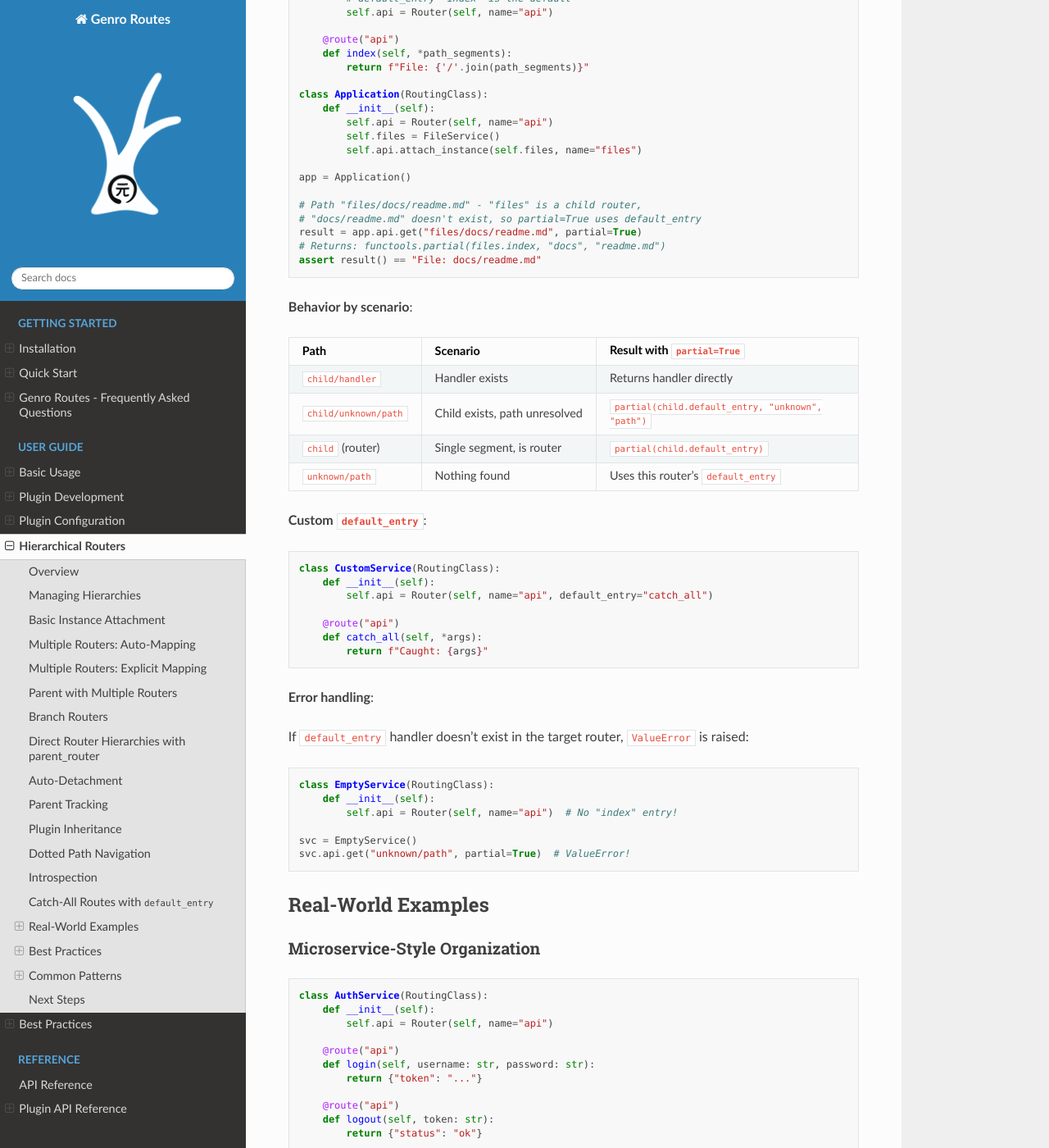
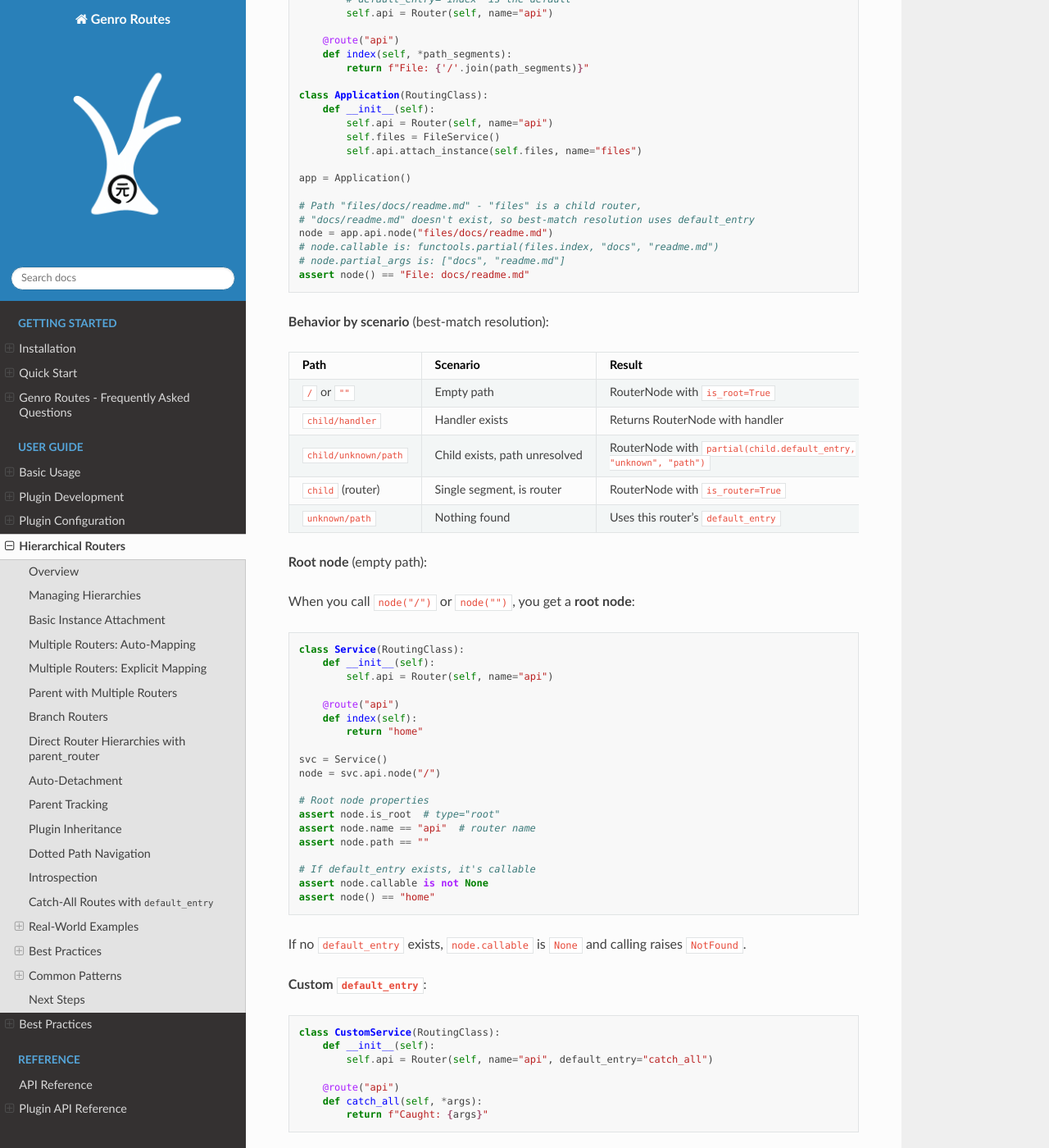
Before and after one commit to genropy/genro-routes, a Sphinx documentation site: the page built from docs/guide/hierarchies.md, in a window 1280 px wide and 1400 px high, scrolled down 9935 px. Shown: the whole window at 82% size. Built offline with Sphinx 7.4.7 and the Read the Docs theme 3.1.0, drawn with Linux system fonts in a browser that asks for light colours; pages that are not in the unit, such as notebooks, are missing from menus; some of the changed text lies outside the part shown.

Commit message:
feat: add RouterNode class, custom exception mapping, and root node type
- Add RouterNode wrapper class for node() results with callable interface
- Add NotAuthenticated exception (401) distinct from NotAuthorized (403)
- Add errors parameter to node() for custom exception mapping
- Add type='root' for empty path resolution (node('/') or node(''))
- Export RouterNode.ERROR_CODES and DEFAULT_EXCEPTIONS for discoverability

````diff
--- a/docs/guide/hierarchies.md
+++ b/docs/guide/hierarchies.md
@@ -7,7 +7,7 @@ Build complex routing structures with nested routers, dotted path navigation, an
 Genro Routes supports hierarchical router composition where:
 
 - **Parent routers** can have **child routers** attached through explicit instance binding
-- **Path separator** `/` navigates the hierarchy (`root.api.get("users/list")`)
+- **Path separator** `/` navigates the hierarchy (`root.api.node("users/list")()`)
 - **Plugins propagate** from parent to children automatically
 - **Each level** maintains independent handler registration
 - **Parent tracking** maintains the relationship between parent and child instances
@@ -51,12 +51,12 @@ parent = Parent()
 parent.api.attach_instance(parent.child, name="sales")
 
 # Access through hierarchy
-assert parent.api.get("sales/list")() == "child:list"
+assert parent.api.node("sales/list")() == "child:list"
 
-# get() can also return the child router directly
-child_router = parent.api.get("sales")
-assert child_router is not None
-assert child_router.name == "api"
+# node() can also return info about the child router
+child_node = parent.api.node("sales")
+assert child_node.is_router
+assert child_node.name == "api"
 
 # Parent tracking is automatic
 assert parent.child._routing_parent is parent
@@ -73,11 +73,11 @@ assert parent.child._routing_parent is None
 - Parent tracking is handled automatically
 - Detachment clears the parent reference
 
-**`get()` return values**:
+**`node()` return values**:
 
-- Returns a **callable** if the path points to a handler
-- Returns a **Router** if the path points to a child router
-- Returns **None** if nothing is found (no exception raised)
+- Returns a **callable RouterNode** if the path points to a handler
+- Returns a **RouterNode with `is_router=True`** if the path points to a child router
+- Returns an **empty RouterNode** (falsy) if nothing is found
 
 ## Multiple Routers: Auto-Mapping
 
@@ -110,8 +110,8 @@ parent = Parent()
 parent.api.attach_instance(parent.child)
 
 # Both child routers are accessible
-assert parent.api.get("api/get_data")() == "data"
-assert parent.api.get("admin/manage")() == "manage"
+assert parent.api.node("api/get_data")() == "data"
+assert parent.api.node("admin/manage")() == "manage"
 ```
 
 **Auto-mapping rules**:
@@ -138,8 +138,8 @@ assert "admin" not in parent.api._children  # not attached
 
 # Attach both with custom aliases
 parent.api.attach_instance(parent.child, name="api:sales, admin:admin_panel")
-assert parent.api.get("sales/get_data")() == "data"
-assert parent.api.get("admin_panel/manage")() == "manage"
+assert parent.api.node("sales/get_data")() == "data"
+assert parent.api.node("admin_panel/manage")() == "manage"
 ```
 
 **Mapping syntax**:
@@ -193,8 +193,8 @@ class OrganizedService(RoutingClass):
 service = OrganizedService()
 
 # Access through branch
-service.api.get("users/list")()
-service.api.get("products/create")()
+service.api.node("users/list")()
+service.api.node("products/create")()
 ```
 
 **Branch router characteristics**:
@@ -243,8 +243,8 @@ class Service(RoutingClass):
 svc = Service()
 
 # Access through hierarchy
-assert svc.api.call("users.list_users") == ["alice", "bob"]
-assert svc.api.call("orders.list_orders") == ["order1", "order2"]
+assert svc.api.node("users/list_users")() == ["alice", "bob"]
+assert svc.api.node("orders/list_orders")() == ["order1", "order2"]
 ```
 
 **Key characteristics**:
@@ -291,9 +291,9 @@ class Application(RoutingClass):
 app = Application()
 
 # All accessible through hierarchy
-app.api.call("users/list_users")      # Direct child
-app.api.call("products/list_products") # Direct child
-app.api.call("auth/login")            # Attached instance
+app.api.node("users/list_users")()      # Direct child
+app.api.node("products/list_products")() # Direct child
+app.api.node("auth/login")()            # Attached instance
 ```
 
 ## Auto-Detachment
@@ -404,7 +404,7 @@ app.api.attach_instance(app.service, name="service")
 assert hasattr(app.service.api, "logging")
 
 # Plugin applies to child handlers
-result = app.service.api.get("process")()
+result = app.service.api.node("process")()
 # Logging plugin was active during call
 ```
 
@@ -532,20 +532,50 @@ class Application(RoutingClass):
 app = Application()
 
 # Path "files/docs/readme.md" - "files" is a child router,
-# "docs/readme.md" doesn't exist, so partial=True uses default_entry
-result = app.api.get("files/docs/readme.md", partial=True)
-# Returns: functools.partial(files.index, "docs", "readme.md")
-assert result() == "File: docs/readme.md"
+# "docs/readme.md" doesn't exist, so best-match resolution uses default_entry
+node = app.api.node("files/docs/readme.md")
+# node.callable is: functools.partial(files.index, "docs", "readme.md")
+# node.partial_args is: ["docs", "readme.md"]
+assert node() == "File: docs/readme.md"
 ```
 
-**Behavior by scenario**:
+**Behavior by scenario** (best-match resolution):
 
-| Path | Scenario | Result with `partial=True` |
-|------|----------|---------------------------|
-| `child/handler` | Handler exists | Returns handler directly |
-| `child/unknown/path` | Child exists, path unresolved | `partial(child.default_entry, "unknown", "path")` |
-| `child` (router) | Single segment, is router | `partial(child.default_entry)` |
+| Path | Scenario | Result |
+|------|----------|--------|
+| `/` or `""` | Empty path | RouterNode with `is_root=True` |
+| `child/handler` | Handler exists | Returns RouterNode with handler |
+| `child/unknown/path` | Child exists, path unresolved | RouterNode with `partial(child.default_entry, "unknown", "path")` |
+| `child` (router) | Single segment, is router | RouterNode with `is_router=True` |
 | `unknown/path` | Nothing found | Uses this router's `default_entry` |
+
+**Root node** (empty path):
+
+When you call `node("/")` or `node("")`, you get a **root node**:
+
+```python
+class Service(RoutingClass):
+    def __init__(self):
+        self.api = Router(self, name="api")
+
+    @route("api")
+    def index(self):
+        return "home"
+
+svc = Service()
+node = svc.api.node("/")
+
+# Root node properties
+assert node.is_root  # type="root"
+assert node.name == "api"  # router name
+assert node.path == ""
+
+# If default_entry exists, it's callable
+assert node.callable is not None
+assert node() == "home"
+```
+
+If no `default_entry` exists, `node.callable` is `None` and calling raises `NotFound`.
 
 **Custom `default_entry`**:
 
@@ -561,7 +591,7 @@ class CustomService(RoutingClass):
 
 **Error handling**:
 
-If `default_entry` handler doesn't exist in the target router, `ValueError` is raised:
+If `default_entry` handler doesn't exist in the target router, an empty RouterNode is returned:
 
 ```python
 class EmptyService(RoutingClass):
@@ -569,7 +599,8 @@ class EmptyService(RoutingClass):
         self.api = Router(self, name="api")  # No "index" entry!
 
 svc = EmptyService()
-svc.api.get("unknown/path", partial=True)  # ValueError!
+node = svc.api.node("unknown/path")
+assert not node  # Empty RouterNode - path couldn't be resolved
 ```
 
 ## Real-World Examples
@@ -617,8 +648,8 @@ class Application(RoutingClass):
 app = Application()
 
 # Access through hierarchy
-token = app.api.call("auth/login", "alice", "secret123")
-users = app.api.call("users/list_users")
+token = app.api.node("auth/login")("alice", "secret123")
+users = app.api.node("users/list_users")()
 
 # Logging applies to all handlers automatically
 ```
@@ -665,9 +696,9 @@ class Application(RoutingClass):
 app = Application()
 
 # Clean hierarchy
-app.api.get("public/list_users")()           # Public access
-app.api.get("admin/users/get_user")(123)     # Admin user access
-app.api.get("admin/reports/sales_report")()  # Admin reports
+app.api.node("public/list_users")()           # Public access
+app.api.node("admin/users/get_user")(123)     # Admin user access
+app.api.node("admin/reports/sales_report")()  # Admin reports
 ```
 
 ### Dynamic Service Replacement
@@ -701,10 +732,10 @@ class Application(RoutingClass):
         self.api.attach_instance(self.service, name="processor")
 
 app = Application()
-assert app.api.get("processor/process")("test") == "v1:test"
+assert app.api.node("processor/process")("test") == "v1:test"
 
 app.upgrade_service()  # Seamless replacement
-assert app.api.get("processor/process")("test") == "v2:test"
+assert app.api.node("processor/process")("test") == "v2:test"
 ```
 
 ## Best Practices
@@ -748,8 +779,8 @@ app.api.attach_instance(self.admin, name="admin")
 admin.api.attach_instance(self.user_admin, name="users")
 admin.api.attach_instance(self.report_admin, name="reports")
 
-# Access: app.api.get("admin/users/create_user")
-#         app.api.get("admin/reports/sales_report")
+# Access: app.api.node("admin/users/create_user")()
+#         app.api.node("admin/reports/sales_report")()
 ```
 
 ### Store Before Attach
@@ -780,8 +811,8 @@ self.api.attach_instance(self.auth, name="auth_v1")
 self.api.attach_instance(self.new_auth, name="auth_v2")
 
 # Access both versions
-self.api.get("auth_v1/login")
-self.api.get("auth_v2/login")
+self.api.node("auth_v1/login")()
+self.api.node("auth_v2/login")()
 ```
 
 ## Common Patterns
--- a/src/genro_routes/__init__.py
+++ b/src/genro_routes/__init__.py
@@ -5,6 +5,7 @@ plugin application, and complex service composition through descriptors.
 
 Public exports:
     - ``Router``: Main router class for binding methods to selectors
+    - ``RouterNode``: Wrapper returned by node() for handler access
     - ``RoutingClass``: Mixin for classes that expose routers
     - ``route``: Decorator for marking methods as route handlers
 
@@ -29,7 +30,8 @@ from importlib import import_module
 __version__ = "0.10.0"
 
 from .core import Router, RouterInterface, RoutingClass, RoutingContext, route
-from .exceptions import UNAUTHORIZED, NotAuthorized, NotFound
+from .core.router_node import RouterNode
+from .exceptions import UNAUTHORIZED, NotAuthenticated, NotAuthorized, NotFound
 
 # Import plugins to trigger auto-registration (lazy to avoid cycles)
 for _plugin in ("logging", "pydantic", "auth", "openapi"):
@@ -39,10 +41,12 @@ del _plugin
 __all__ = [
     "Router",
     "RouterInterface",
+    "RouterNode",
     "RoutingClass",
     "RoutingContext",
     "route",
     "NotFound",
     "NotAuthorized",
+    "NotAuthenticated",
     "UNAUTHORIZED",
 ]
````
Also changed, not shown: docs/FAQ.md (+90 -27 lines), 3 other files.
